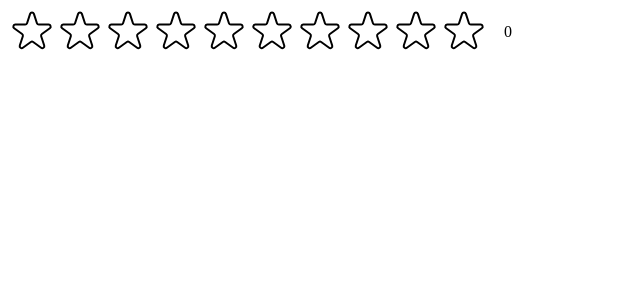
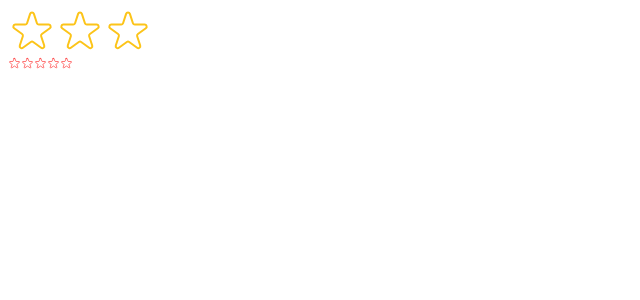
Before and after one commit to REDBOYTRAN/usepopcorn, a React (Create React App) app: page / in a window 1280 px wide. Shown: the top 300 px of the page, without its empty margins (0-640 px from the left). Built offline with nearby package versions, Linux system fonts and the light colour scheme.

Commit message:
Improve reusability with props

```diff
--- a/src/StarRating.js
+++ b/src/StarRating.js
@@ -10,12 +10,13 @@
   display: "flex",
 };
 
-const textStyle = {
-  lineHeight: "1",
-  margin: "0",
-};
-
-export default function StarRating({ maxRating = 5 }) {
+export default function StarRating({
+  maxRating = 5,
+  color = "#fcc419",
+  size = 48,
+  className = "",
+  messages = [],
+}) {
   const [rating, setRating] = useState(0);
   const [tempRating, setTempRating] = useState(0);
 
@@ -23,8 +24,15 @@
     setRating(rating);
   }
 
+  const textStyle = {
+    lineHeight: "1",
+    margin: "0",
+    color,
+    fontSize: `${size / 1.5}px`,
+  };
+
   return (
-    <div style={containerStyle}>
+    <div style={containerStyle} className={className}>
       <div style={starContainerStyle}>
         {Array.from({ length: maxRating }, (_, i) => (
           <Star
@@ -33,22 +41,28 @@
             full={tempRating ? tempRating >= i + 1 : rating >= i + 1}
             onHoverIn={() => setTempRating(i + 1)}
             onHoverOut={() => setTempRating(0)}
+            color={color}
+            size={size}
           />
         ))}
       </div>
-      <p style={textStyle}>{tempRating || rating}</p>
+      <p style={textStyle}>
+        {messages.length === maxRating
+          ? messages[rating - 1]
+          : tempRating || rating || ""}
+      </p>
     </div>
   );
 }
 
-const starStyle = {
-  width: `${48}px`,
-  height: `${48}px`,
-  display: "block",
-  cursor: "pointer",
-};
+function Star({ onRate, full, onHoverIn, onHoverOut, color, size }) {
+  const starStyle = {
+    width: `${size}px`,
+    height: `${size}px`,
+    display: "block",
+    cursor: "pointer",
+  };
 
-function Star({ onRate, full, onHoverIn, onHoverOut }) {
   return (
     <div
       style={starStyle}
@@ -60,8 +74,8 @@
         <svg
           xmlns="http://www.w3.org/2000/svg"
           viewBox="0 0 20 20"
-          fill="#000"
-          stroke="#000"
+          fill={color}
+          stroke={color}
         >
           <path d="M9.049 2.927c.3-.921 1.603-.921 1.902 0l1.07 3.292a1 1 0 00.95.69h3.462c.969 0 1.371 1.24.588 1.81l-2.8 2.034a1 1 0 00-.364 1.118l1.07 3.292c.3.921-.755 1.688-1.54 1.118l-2.8-2.034a1 1 0 00-1.175 0l-2.8 2.034c-.784.57-1.838-.197-1.539-1.118l1.07-3.292a1 1 0 00-.364-1.118L2.98 8.72c-.783-.57-.38-1.81.588-1.81h3.461a1 1 0 00.951-.69l1.07-3.292z" />
         </svg>
@@ -70,7 +84,7 @@
           xmlns="http://www.w3.org/2000/svg"
           fill="none"
           viewBox="0 0 24 24"
-          stroke="#000"
+          stroke={color}
         >
           <path
             strokeLinecap="round"
--- a/src/index.js
+++ b/src/index.js
@@ -9,6 +9,7 @@
 root.render(
   <React.StrictMode>
     {/* <App /> */}
-    <StarRating maxRating={10} />
+    <StarRating maxRating={3} messages={["Sheet", "Normal", "Good"]} />
+    <StarRating color="red" size={13} />
   </React.StrictMode>
 );
```
